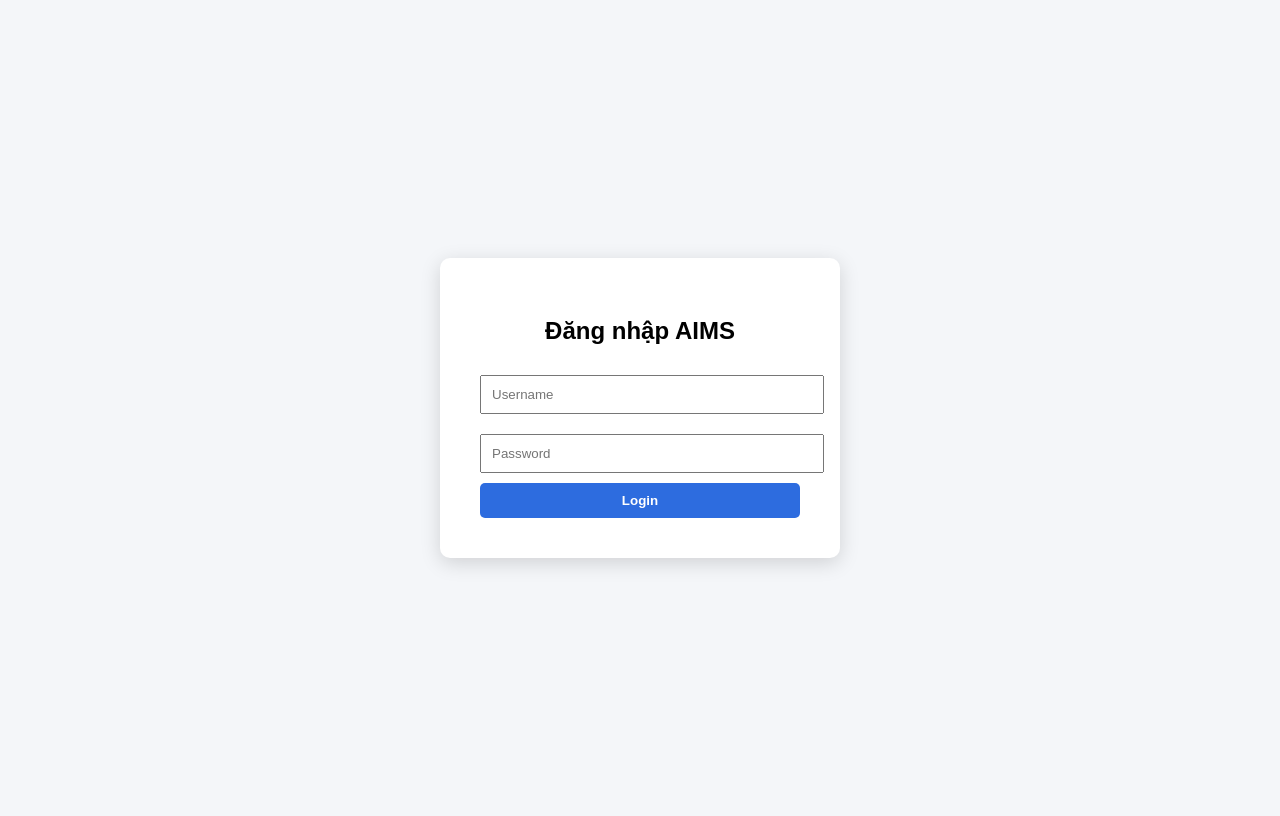
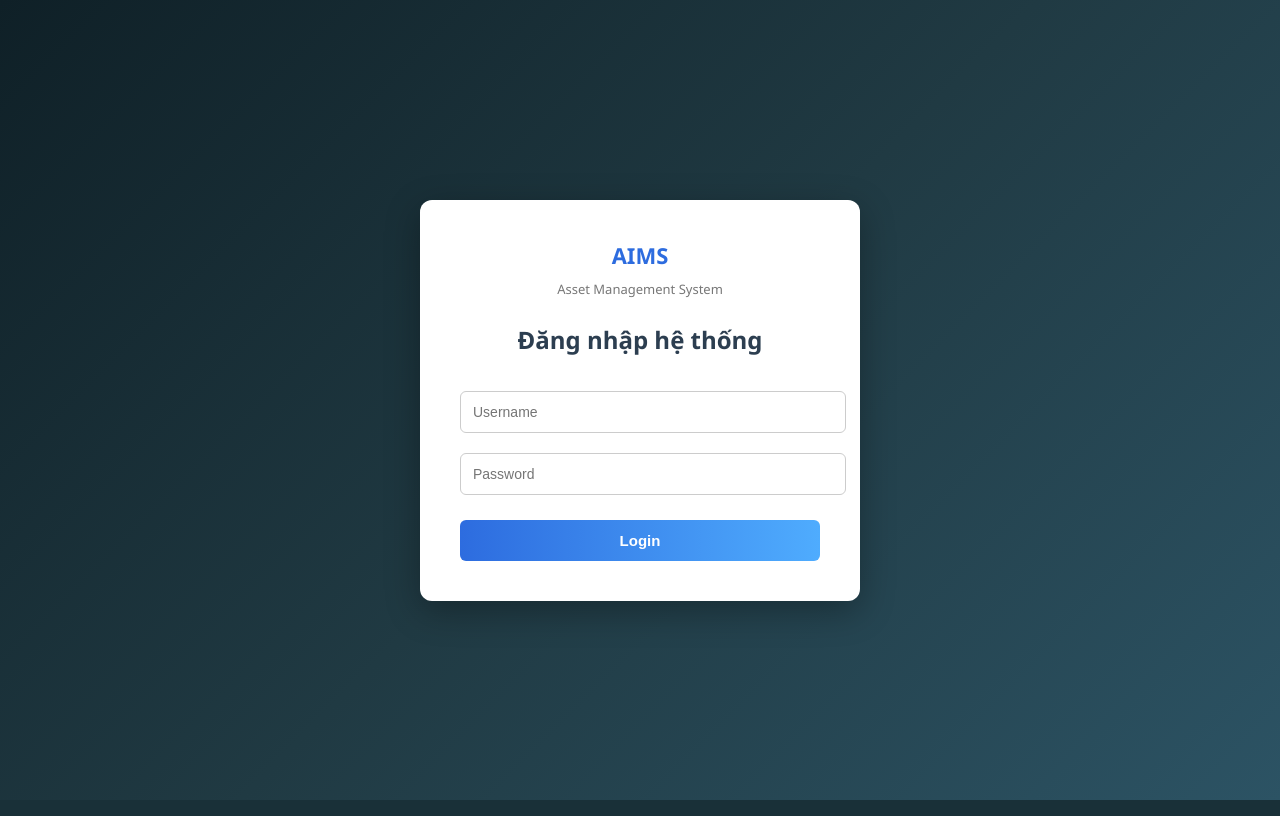
Before and after one commit to hoangan-mi/aims-demo, a Flask app: page /login in a window 1280 px wide. Run offline with Flask 3, Linux system fonts and the light colour scheme.

Commit message:
Update login.html

```diff
--- a/templates/login.html
+++ b/templates/login.html
@@ -1,51 +1,92 @@
 <!DOCTYPE html>
-<html>
+
+<html lang="vi">
 <head>
-
+<meta charset="UTF-8">
 <title>AIMS Login</title>
 
 <style>
 
 body{
-    font-family: Arial;
-    background:#f4f6f9;
+    margin:0;
+    font-family: "Segoe UI", sans-serif;
+    background: linear-gradient(135deg,#0f2027,#203a43,#2c5364);
+    height:100vh;
     display:flex;
     justify-content:center;
     align-items:center;
-    height:100vh;
 }
+
+/* box login */
 
 .login-box{
     background:white;
+    width:360px;
     padding:40px;
-    border-radius:10px;
-    box-shadow:0 5px 20px rgba(0,0,0,0.15);
-    width:320px;
+    border-radius:12px;
+    box-shadow:0 10px 35px rgba(0,0,0,0.3);
+    text-align:center;
 }
 
+/* tiêu đề */
+
 h2{
-    text-align:center;
-    margin-bottom:20px;
+    margin-bottom:25px;
+    color:#2c3e50;
 }
+
+/* input */
 
 input{
     width:100%;
-    padding:10px;
+    padding:12px;
     margin:10px 0;
+    border-radius:6px;
+    border:1px solid #ccc;
+    font-size:14px;
+    transition:0.3s;
 }
+
+input:focus{
+    border-color:#2d6cdf;
+    outline:none;
+    box-shadow:0 0 5px rgba(45,108,223,0.5);
+}
+
+/* button */
 
 button{
     width:100%;
-    padding:10px;
-    background:#2d6cdf;
+    padding:12px;
+    margin-top:15px;
     border:none;
+    border-radius:6px;
+    background:linear-gradient(90deg,#2d6cdf,#4facfe);
     color:white;
+    font-size:15px;
     font-weight:bold;
-    border-radius:5px;
+    cursor:pointer;
+    transition:0.3s;
 }
 
 button:hover{
-    background:#1e4fb3;
+    transform:translateY(-2px);
+    box-shadow:0 5px 15px rgba(0,0,0,0.3);
+}
+
+/* logo text */
+
+.logo{
+    font-size:22px;
+    font-weight:bold;
+    margin-bottom:10px;
+    color:#2d6cdf;
+}
+
+.subtitle{
+    font-size:13px;
+    color:#777;
+    margin-bottom:25px;
 }
 
 </style>
@@ -56,13 +97,16 @@ button:hover{
 
 <div class="login-box">
 
-<h2>Đăng nhập AIMS</h2>
+<div class="logo">AIMS</div>
+<div class="subtitle">Asset Management System</div>
+
+<h2>Đăng nhập hệ thống</h2>
 
 <form method="POST">
 
-<input name="username" placeholder="Username">
+<input name="username" placeholder="Username" required>
 
-<input name="password" type="password" placeholder="Password">
+<input type="password" name="password" placeholder="Password" required>
 
 <button type="submit">Login</button>
 
```
